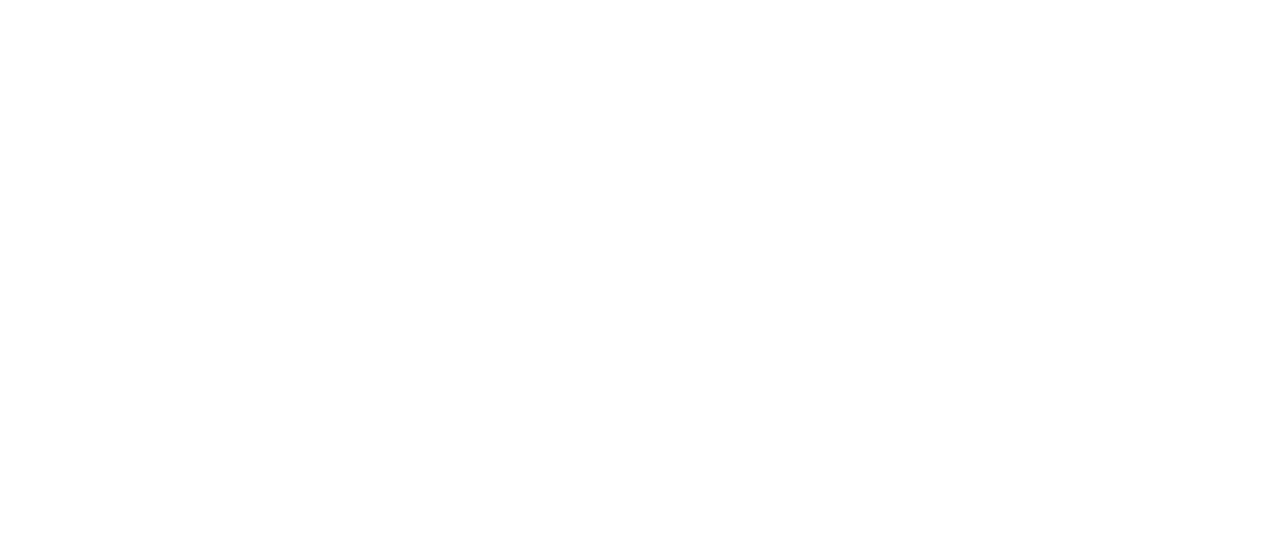
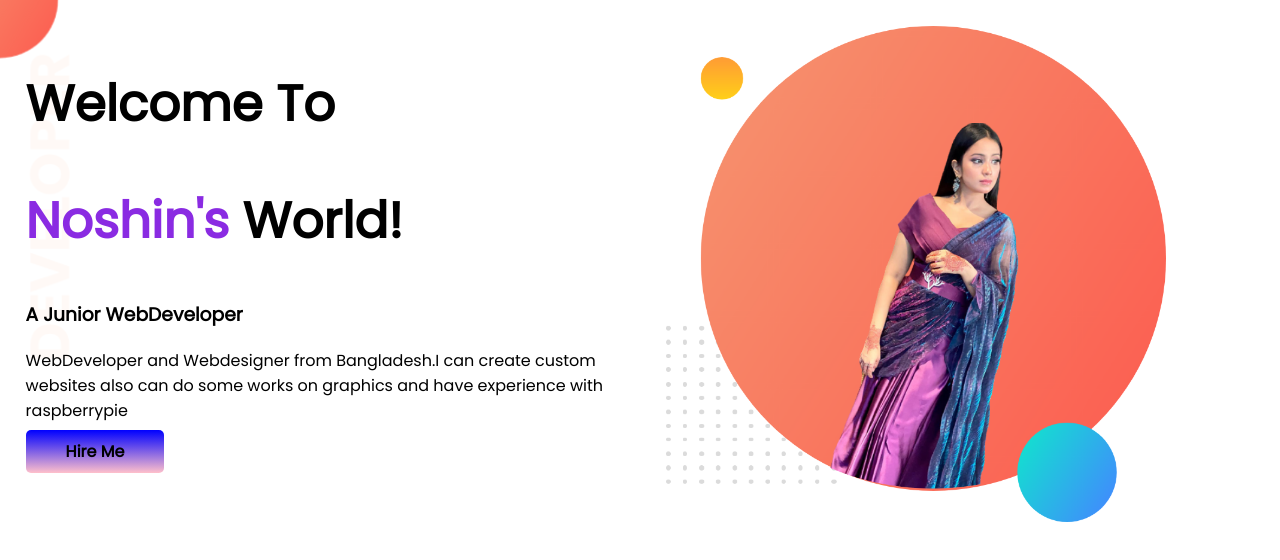
Before and after one commit to TasniaNoshin/Developer-portfolio, a plain HTML site: page index.html in a window 1280 px wide. Drawn offline with Linux system fonts and the light colour scheme.

Commit message:
top banner

```diff
--- a/index.html
+++ b/index.html
@@ -1,13 +1,79 @@
 <!DOCTYPE html>
 <html lang="en">
+
 <head>
     <meta charset="UTF-8">
     <meta http-equiv="X-UA-Compatible" content="IE=edge">
     <meta name="viewport" content="width=device-width, initial-scale=1.0">
     <title>Noshin's Portfolio</title>
+    <link rel="preconnect" href="https://fonts.googleapis.com">
+    <link rel="preconnect" href="https://fonts.gstatic.com" crossorigin>
+    <link href="https://fonts.googleapis.com/css2?family=Poppins:ital@0;1&display=swap" rel="stylesheet">
     <link rel="stylesheet" href="style.css">
 </head>
+
 <body>
 
+
+    <section class="top-banner">
+        <div class="half-width">
+
+            <h1>Welcome To </h1>
+            <h1><span class="Purple">Noshin's</span> World!</h1>
+
+
+            <h3>A Junior WebDeveloper</h3>
+            <p>WebDeveloper and Webdesigner from Bangladesh.I can create custom websites also can do some works on
+                graphics and have experience with raspberrypie</p>
+            <a class="link-button" target="_blank" href="https://www.linkedin.com/feed/"> Hire Me</a>
+        </div>
+
+
+        <div class="half-width"> <img src="images/my-bg.png" alt=""></div>
+
+
+
+
+
+
+
+
+
+
+    </section>
+
+
+
+
+
+
+
+
+
+
+
+
+
+
+
+
+
+
+
+
+
+
+
+
+
+
+
+
+
+
+
+
+
 </body>
+
 </html>
--- a/style.css
+++ b/style.css
@@ -0,0 +1,38 @@
+body{
+    font-family: 'Poppins', sans-serif;
+    margin: 0;
+}
+
+h1{
+
+    font-size: 50px;
+
+}
+.Purple{
+    color: blueviolet;
+}
+
+section{
+    display: flex;
+
+}
+.half-width{
+    width: 50%;
+    padding: 2%;
+}
+.half-width img{
+    width: 85%;
+}
+.link-button{
+    text-decoration:none;
+    background-image: linear-gradient(blue,pink);
+    color: black;
+    padding: 10px 40px;
+    border-radius: 5px;
+        font-weight: 700;}
+.top-banner{
+
+background-image: url(images/top-banner.png);
+background-repeat: no-repeat;
+
+}
```
Also changed, not shown: images/dream-bg.png (added), images/exp-bg.png (added), images/jhankar.png (added), images/jhankar2.png (added), images/my-bg.png (added), images/my-bg2.png (added), images/noshin-removebg-preview (1).png (added), images/noshin.png (added), images/noshin2-removebg-preview.png (added), images/noshin2.jpg (added), images/top-banner.png (added).
